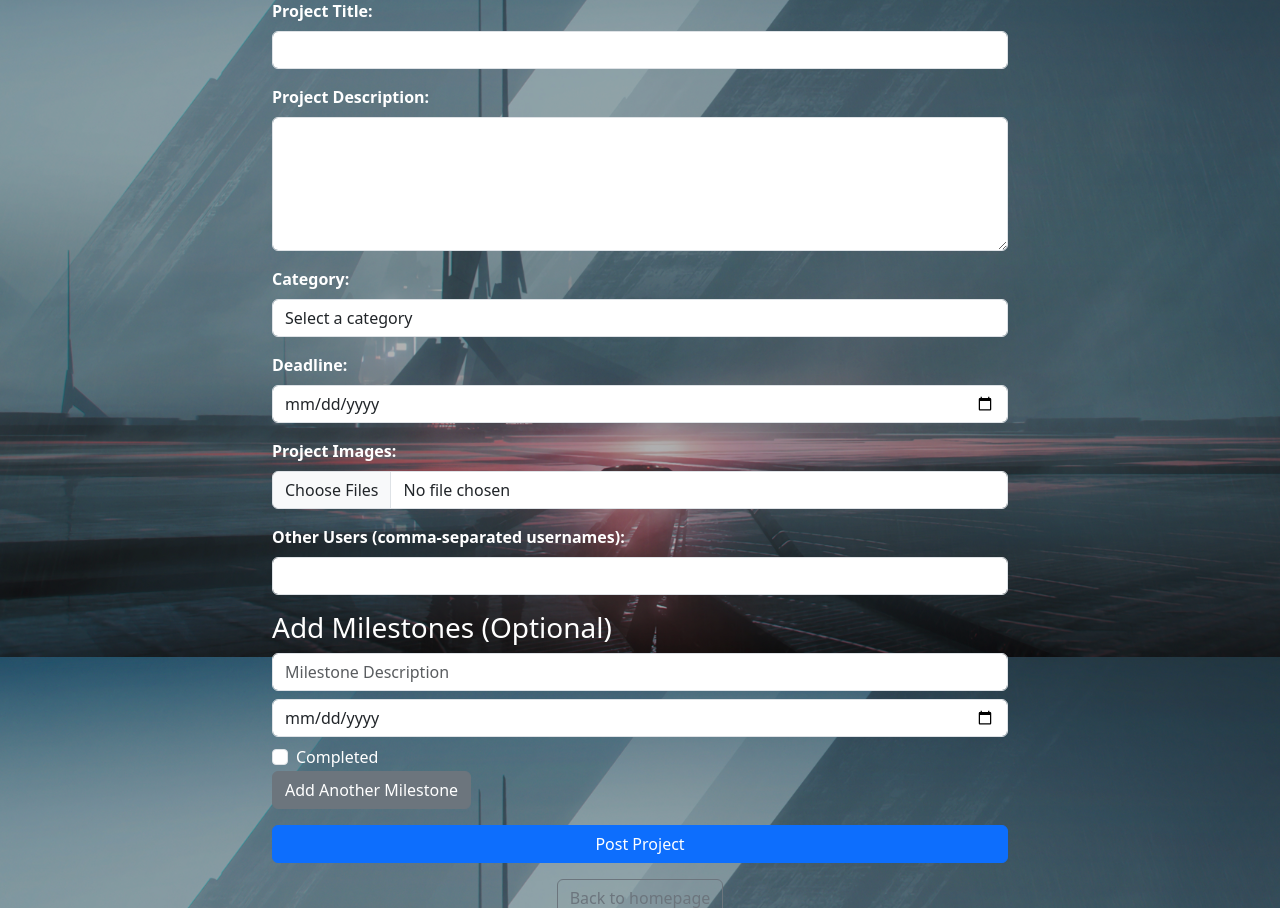
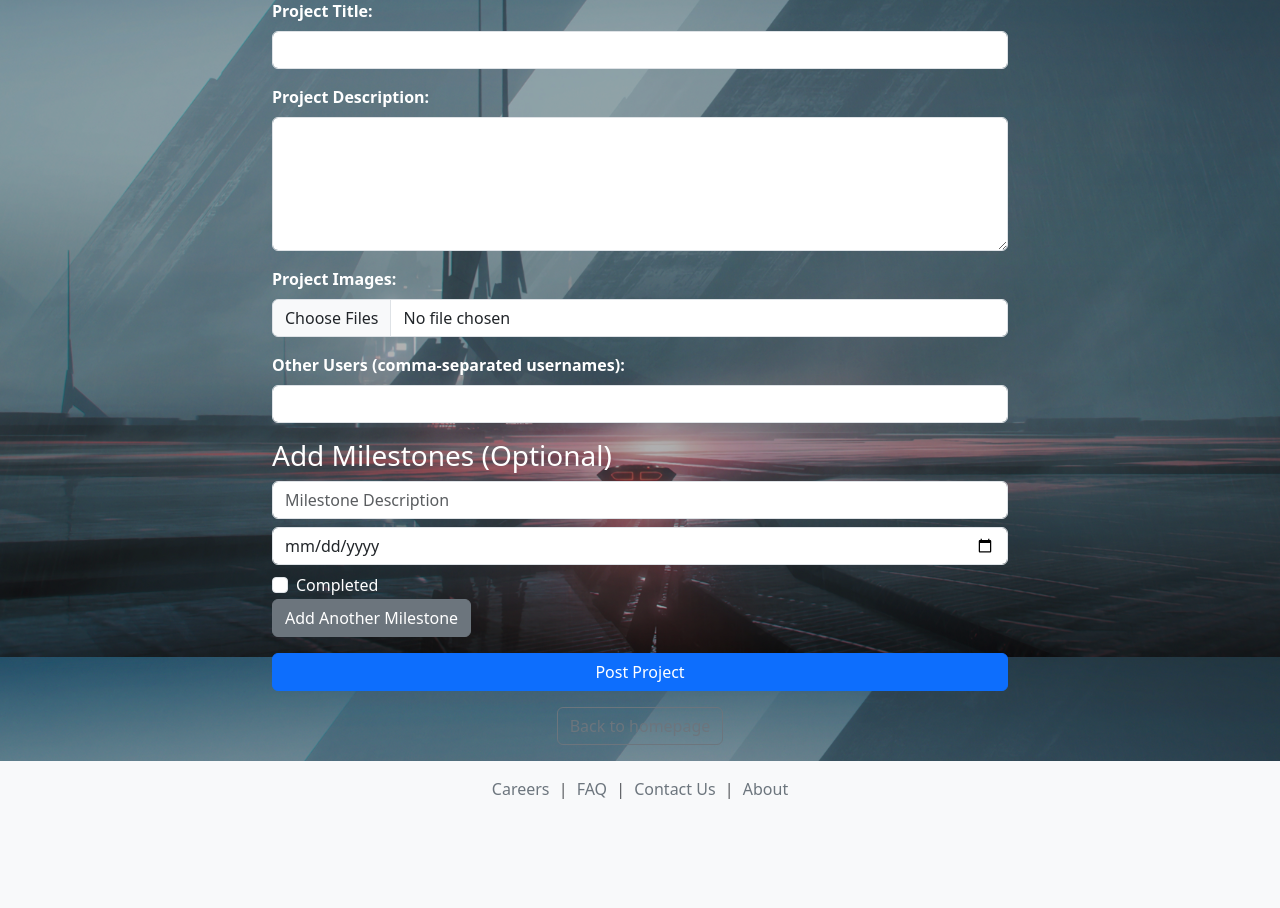
Before and after one commit to waltz47/Flask-Collab-Site, a Flask app: page /post-project in a window 1280 px wide. Shown: the part 143-1051 px from the top of the page. After the commit the page ends 942 px from the top, so only its background shows below. Run offline with Flask 3, Linux system fonts and the light colour scheme; the visitor is signed in with stand-in values (Sample User, id 1); parts of the project's set-up code (start-up, migrations or seed data) failed here and were passed over; some libraries are stand-ins or nearby versions.

Commit message:
Removed unneded project fields

```diff
--- a/app.py
+++ b/app.py
@@ -13,6 +13,7 @@ from flask_limiter.util import get_remote_address
 from flask_wtf.csrf import CSRFProtect
 from authlib.integrations.flask_client import OAuth  # Update this import
 from urllib.parse import quote as url_quote  # Update this import
+import json  # Add this import
 
 app = Flask(__name__, static_folder='static')
 app.secret_key = 'your_secret_key'
@@ -54,12 +55,19 @@ limiter = Limiter(
     default_limits=["200 per day", "50 per hour"]
 )
 
+
+secret = r"C:\\Users\\spark\\Downloads\\secret.json"
+
+# Load secrets from the secret.json file
+with open(secret, 'r') as f:
+    secrets = json.load(f)
+
 # Initialize OAuth
 oauth = OAuth(app)
 google = oauth.register(
     name='google',
-    client_id='DD',
-    client_secret='DD',
+    client_id=secrets['web']['client_id'],  # Use the client_id from the secret file
+    client_secret=secrets['web']['client_secret'],  # Use the client_secret from the secret file
     authorize_url='https://accounts.google.com/o/oauth2/auth',
     authorize_params=None,
     access_token_url='https://accounts.google.com/o/oauth2/token',
@@ -160,9 +168,6 @@ def post_project():
         title = request.form['title']
         description = request.form['description']
         owner = session['username']
-        category = request.form.get('category')
-        deadline = request.form.get('deadline')
-        deadline = datetime.strptime(deadline, '%Y-%m-%d') if deadline else None
         other_users = request.form.get('users', '').split(',')
         invalid_usernames = []
         valid_users = []
@@ -183,10 +188,10 @@ def post_project():
 
         if invalid_usernames:
             flash(f"Invalid usernames: {', '.join(invalid_usernames)}", 'error')
-            return render_template('post_project.html', title=title, description=description, category=category, deadline=deadline, users=request.form['users'])
+            return render_template('post_project.html', title=title, description=description, users=request.form['users'])
 
         # Create and add the project to the session
-        p = Project(title=title, description=description, owner=owner, category=category, deadline=deadline)
+        p = Project(title=title, description=description, owner=owner)
         db.session.add(p)
         user = User.query.filter_by(username=owner).first()
         if user:
@@ -208,8 +213,7 @@ def post_project():
         milestones_deadlines = request.form.getlist('milestone_deadlines')
         for desc, dl in zip(milestones_descriptions, milestones_deadlines):
             if desc.strip():
-                deadline = datetime.strptime(dl, '%Y-%m-%d') if dl else None
-                milestone = Milestone(description=desc.strip(), deadline=deadline)
+                milestone = Milestone(description=desc.strip())
                 milestone.completed = request.form.get('milestone_completed_new') == 'on'
                 p.milestones.append(milestone)
 
@@ -259,9 +263,6 @@ def edit_project(project_id):
     if request.method == 'POST':
         project.title = request.form['title']
         project.description = request.form['description']
-        project.category = request.form.get('category')
-        deadline = request.form.get('deadline')
-        project.deadline = datetime.strptime(deadline, '%Y-%m-%d') if deadline else None
         other_users = request.form.get('users', '').split(',')
         invalid_usernames = []
         valid_users = []
@@ -310,18 +311,16 @@ def edit_project(project_id):
 
         # Update existing milestones
         for m_id, desc, dl in zip(milestone_ids, milestones_descriptions, milestones_deadlines):
-            deadline = datetime.strptime(dl, '%Y-%m-%d') if dl else None
             if m_id:
                 # Update existing milestone
                 milestone = Milestone.query.get(int(m_id))
                 if milestone and milestone in project.milestones:
                     milestone.description = desc.strip()
-                    milestone.deadline = deadline
                     milestone.completed = request.form.get(f'milestone_completed_{m_id}') == 'on'
             else:
                 # Add new milestone
                 if desc.strip():
-                    new_milestone = Milestone(description=desc.strip(), deadline=deadline)
+                    new_milestone = Milestone(description=desc.strip())
                     new_milestone.completed = request.form.get('milestone_completed_new') == 'on'
                     project.milestones.append(new_milestone)
                     db.session.add(new_milestone)  # Ensure new milestone is added to the session
--- a/templates/post_project.html
+++ b/templates/post_project.html
@@ -13,19 +13,6 @@
             <div class="mb-3">
                 <label for="description" class="form-label">Project Description:</label>
                 <textarea class="form-control" id="description" name="description" rows="5" required>{{ request.form.description or '' }}</textarea>
-            </div>
-            <div class="mb-3">
-                <label for="category" class="form-label">Category:</label>
-                <select class="form-control" id="category" name="category">
-                    <option value="">Select a category</option>
-                    <option value="hackathons" {% if request.form.category == 'hackathons' %}selected{% endif %}>Hackathons</option>
-                    <option value="game jams" {% if request.form.category == 'game jams' %}selected{% endif %}>Game Jams</option>
-                    <option value="events" {% if request.form.category == 'events' %}selected{% endif %}>Events</option>
-                </select>
-            </div>
-            <div class="mb-3">
-                <label for="deadline" class="form-label">Deadline:</label>
-                <input type="date" class="form-control" id="deadline" name="deadline" value="{{ request.form.deadline or '' }}">
             </div>
             <div class="mb-3">
                 <label for="images" class="form-label">Project Images:</label>
```
Also changed, not shown: templates/edit_project.html (+0 -13 lines), templates/view_project.html (+3 -8 lines), static/uploads/F2WPVzWXUAAFAaK.jpeg (deleted), static/uploads/FcQqrGgakAE-h62.jpeg (deleted), static/uploads/FcQqx4JaIAEJ3r5.jpeg (deleted), static/uploads/FqxpX8aWAAQY12D.jpeg (deleted), static/uploads/Fv8bjJGacAAhRBf.jpeg (deleted), static/uploads/GVWXnqsboAA-aMU.jpg (deleted).
